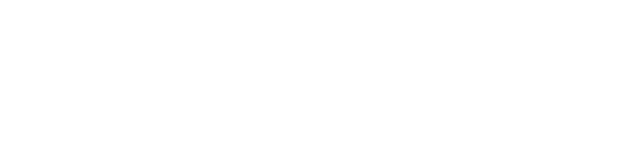
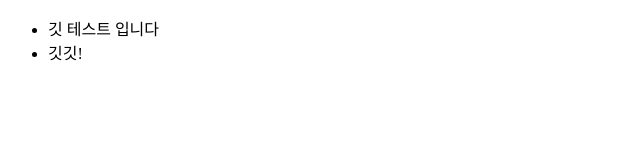
Before and after one commit to ekdlstvt/test, a plain HTML site: page index.html in a window 1280 px wide. Shown: the whole page, without its empty margins (0-640 px from the left). Drawn offline with Linux system fonts and the light colour scheme.

Commit message:
두번째 커밋~~

```diff
--- a/index.html
+++ b/index.html
@@ -7,6 +7,9 @@
     <title>깃 테스트~~</title>
 </head>
 <body>
-
+    <ul>
+        <li>깃 테스트 입니다</li>
+        <li>깃깃!</li>
+    </ul>
 </body>
 </html>
```
